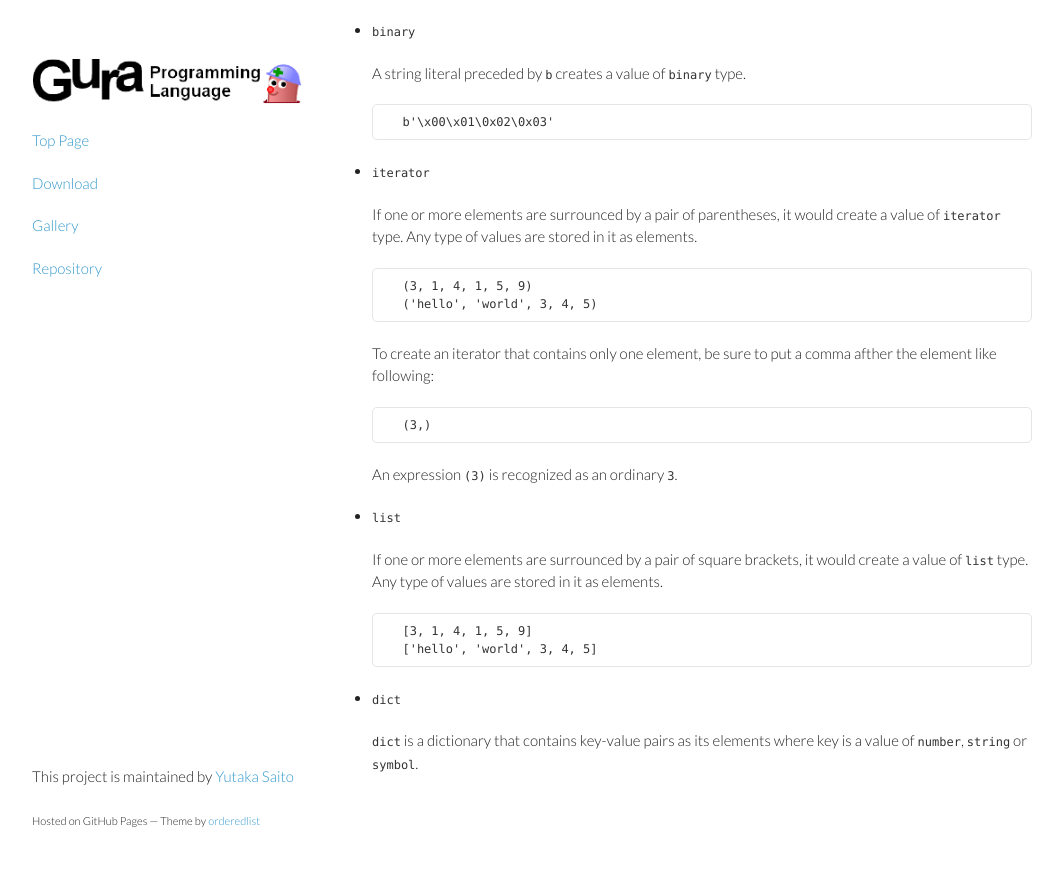
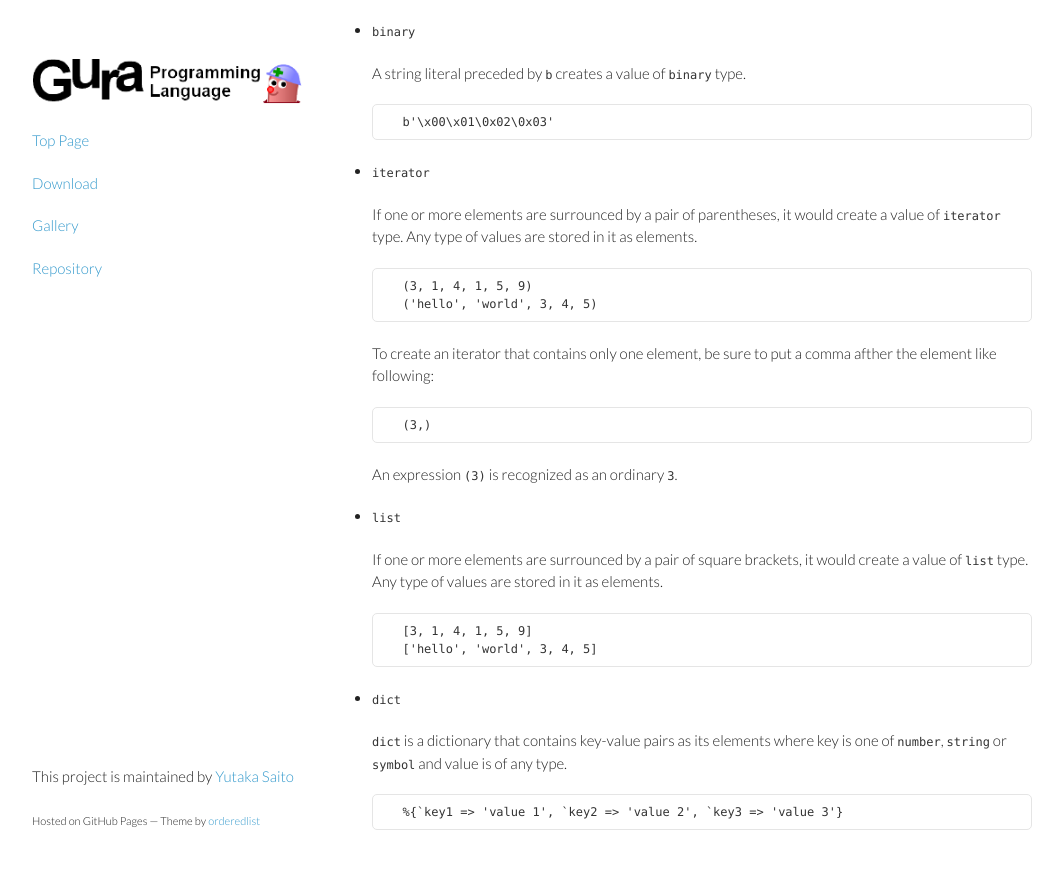
Before and after one commit to rudidude86/gura-lang.github.io, a Jekyll site: the page built from documents/Data-Type.md, in a window 1280 px wide and 900 px high, scrolled down 1546 px. Shown: the top 869 px of the window, without its empty margins (108-1171 px from the left). Built offline with Jekyll 4.4.1, drawn with Linux system fonts in a browser that asks for light colours; Markdown is read by kramdown in place of the engine named in the settings; before the commit the page ends 2390 px from its top, so only the background shows below that.

Commit message:
updated Data Type

```diff
--- a/documents/Data-Type.md
+++ b/documents/Data-Type.md
@@ -115,4 +115,6 @@ Below is a list of some Data Types that often appear in documents.
 * `dict`
 
   `dict` is a dictionary that contains key-value pairs as its elements
-  where key is a value of `number`, `string` or `symbol`.
+  where key is one of `number`, `string` or `symbol` and value is of any type.
+
+        %{`key1 => 'value 1', `key2 => 'value 2', `key3 => 'value 3'}
```
